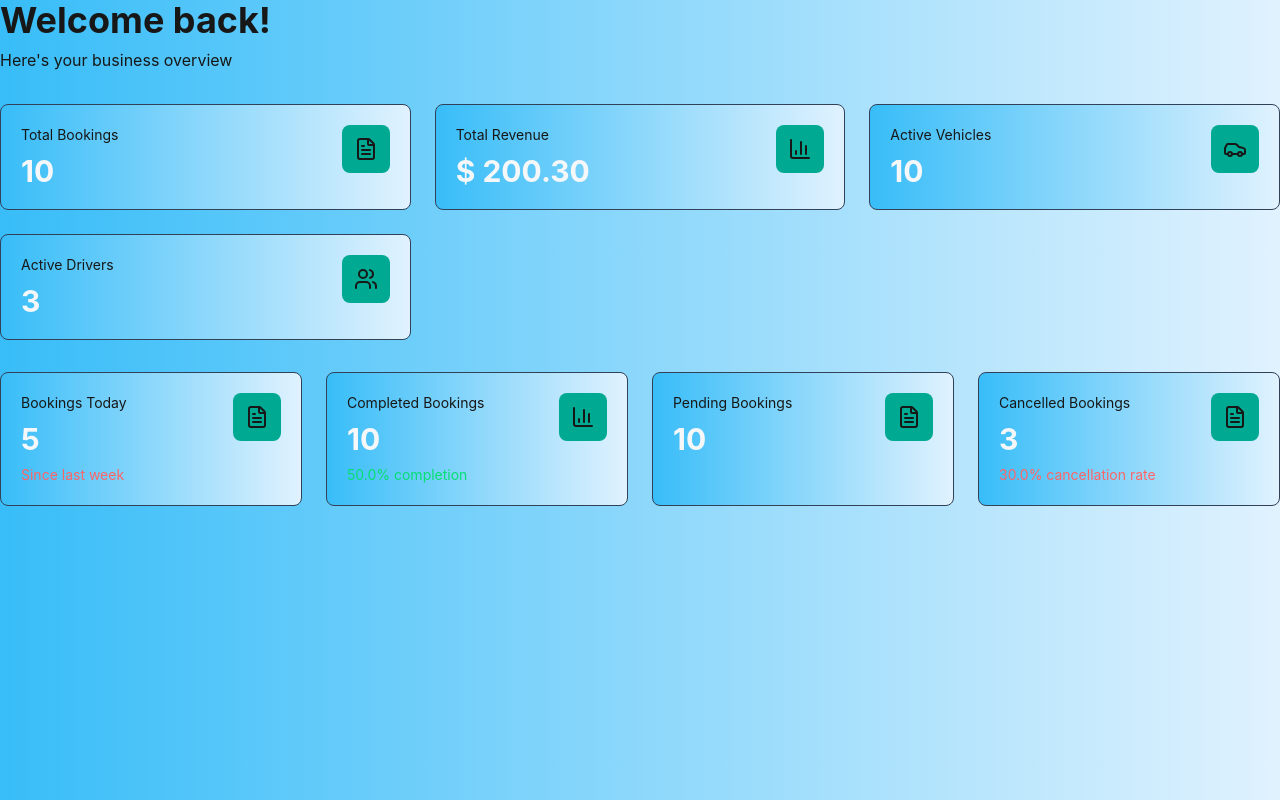
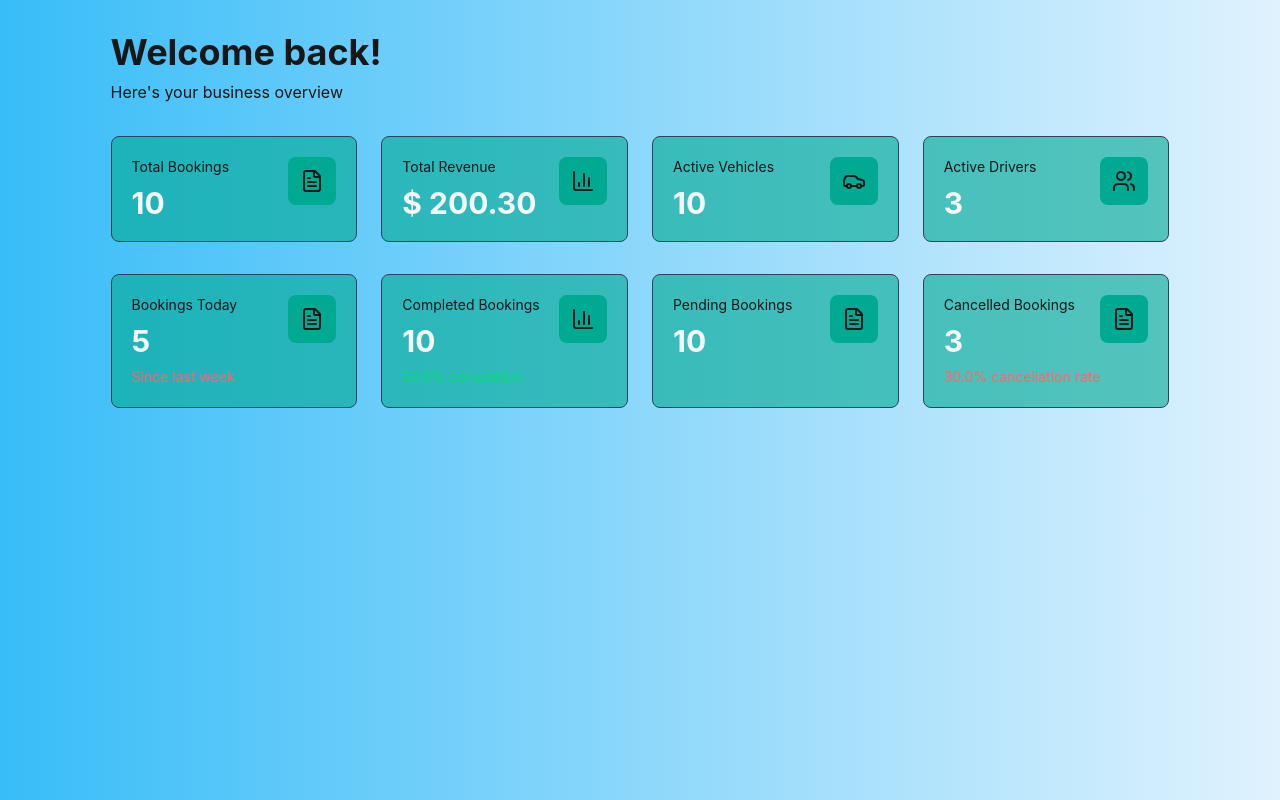
Before and after one commit to Enayat-Ahmadi/taxiapp, a Next.js app: page /admin in a window 1280 px wide. Built offline with nearby package versions, Linux system fonts and the light colour scheme.

Commit message:
add admin layout

```diff
--- /dev/null
+++ b/app/admin/layout.tsx
@@ -0,0 +1,15 @@
+export default function AdminLayout({
+  children,
+}: {
+  children: React.ReactNode;
+}) {
+  return (
+    <div className="flex h-screen max-w-6xl mx-auto">
+      <div className="flex flex-1 flex-col overflow-hidden">
+        <main className="flex-1 overflow-y-auto">
+          <div className="p-8">{children}</div>
+        </main>
+      </div>
+    </div>
+  );
+}
--- a/app/admin/page.tsx
+++ b/app/admin/page.tsx
@@ -8,7 +8,7 @@ export default function Dashboard() {
         <h1 className="text-4xl font-bold text-ink mb-2">Welcome back!</h1>
         <p className="">Here's your business overview</p>
       </div>
-      <div className="grid grid-cols-1 md:grid-cols-2 lg:grid-cols-3 gap-6">
+      <div className="grid grid-cols-1 md:grid-cols-2 lg:grid-cols-4 gap-6">
         <StatCard
           icon={<FileText className="w-6 h-6" />}
           title="Total Bookings"
--- a/components/admin/StatCard.tsx
+++ b/components/admin/StatCard.tsx
@@ -16,7 +16,7 @@ export default function StatCard({
   icon,
 }: StateCardProps) {
   return (
-    <div className="bg-sky border border-slate-700 rounded-lg p-5 hover:border-warning transition-colors">
+    <div className="bg-teal/60 border border-slate-700 rounded-lg p-5 hover:border-warning transition-colors">
       <div className="flex items-start text-sm justify-between">
         <div className="">
           <p className="text-ink text-sm mb-2">{title}</p>
```
